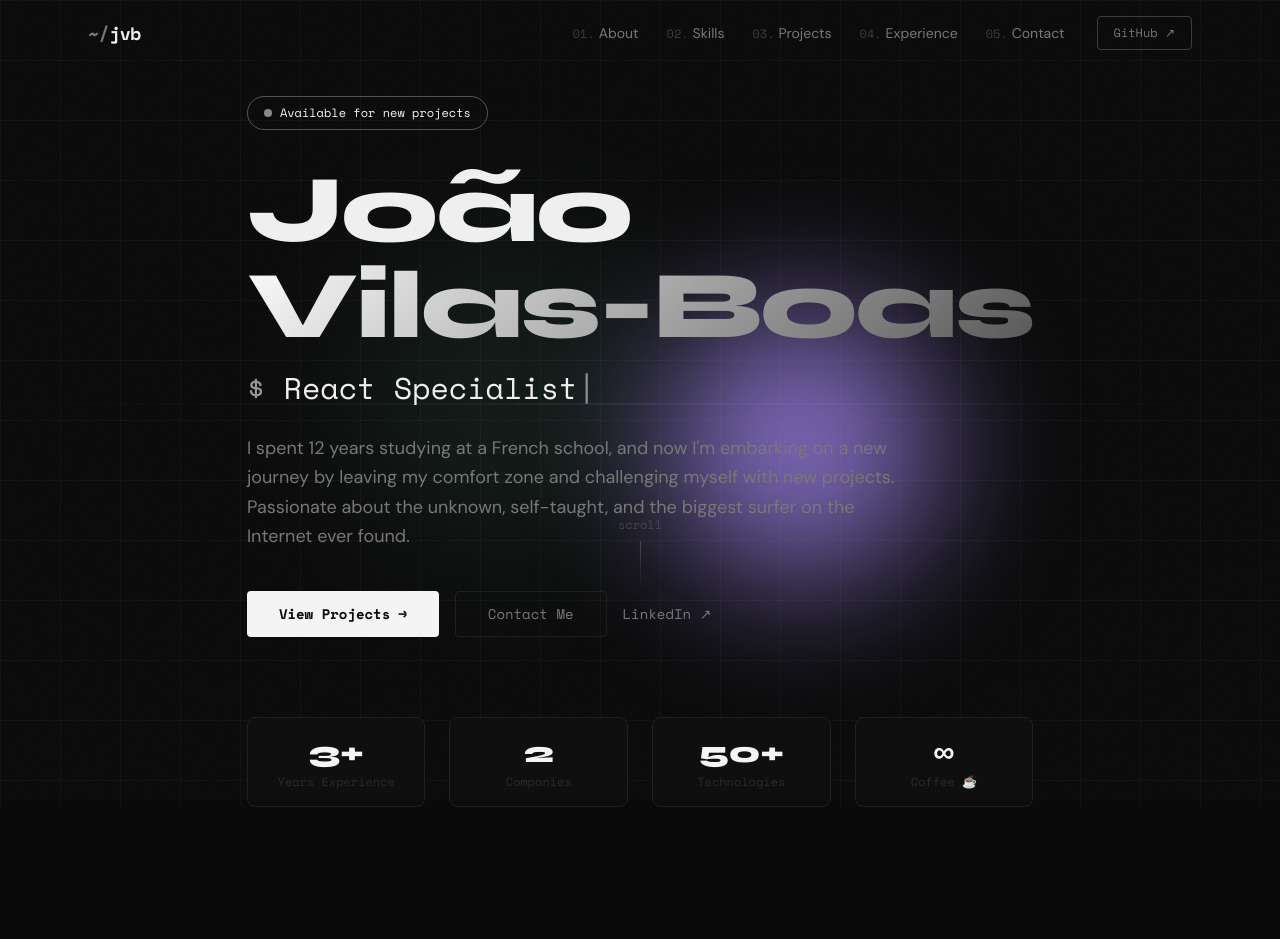
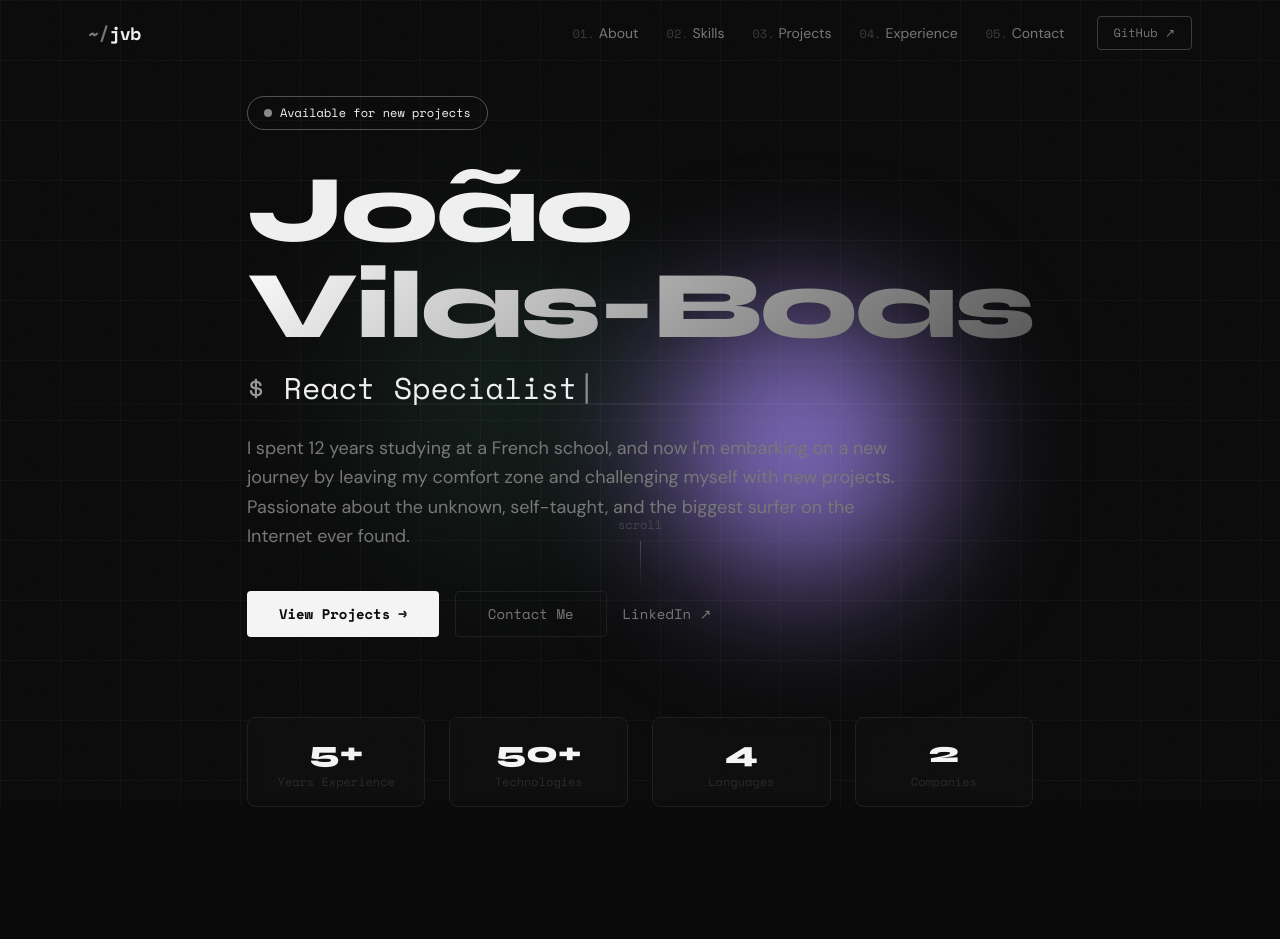
Before and after one commit to jovbcorreia/portofolio, a Next.js app: page / in a window 1280 px wide. Shown: the top 939 px of the page. Built offline with nearby package versions, Linux system fonts and the light colour scheme.

Commit message:
fix: update hero stats order and values
- 5+ Years Experience
- 50+ Technologies
- 4 Languages (PT/EN/FR/ES)
- 2 Companies

```diff
--- a/src/components/Hero.tsx
+++ b/src/components/Hero.tsx
@@ -141,10 +141,10 @@ export default function Hero() {
           className={`mt-20 grid grid-cols-2 md:grid-cols-4 gap-6 transition-all duration-1000 delay-300 ${mounted ? "opacity-100 translate-y-0" : "opacity-0 translate-y-10"}`}
         >
           {[
-            { value: "3+", label: "Years Experience" },
+            { value: "5+", label: "Years Experience" },
+            { value: "50+", label: "Technologies" },
+            { value: "4", label: "Languages" },
             { value: "2", label: "Companies" },
-            { value: "50+", label: "Technologies" },
-            { value: "∞", label: "Coffee ☕" },
           ].map((stat) => (
             <div
               key={stat.label}
```
